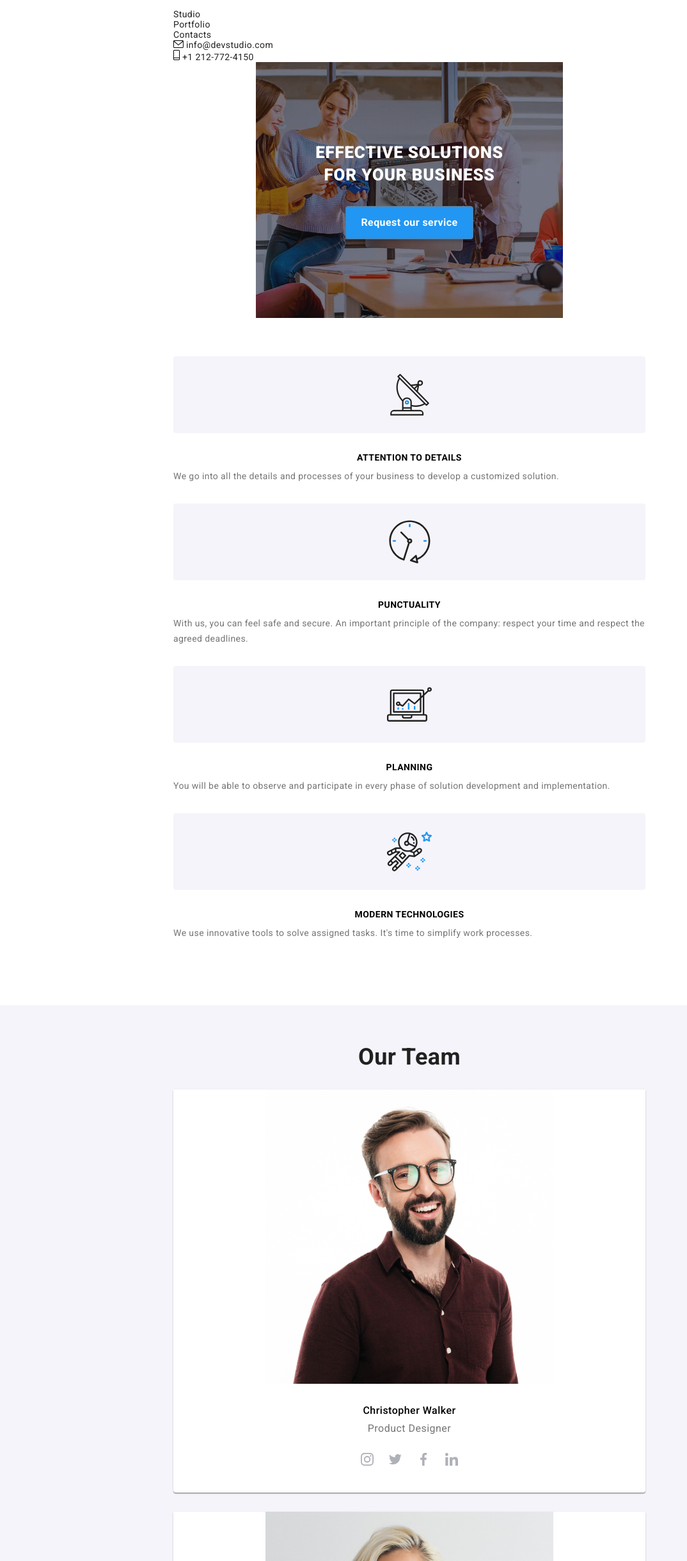
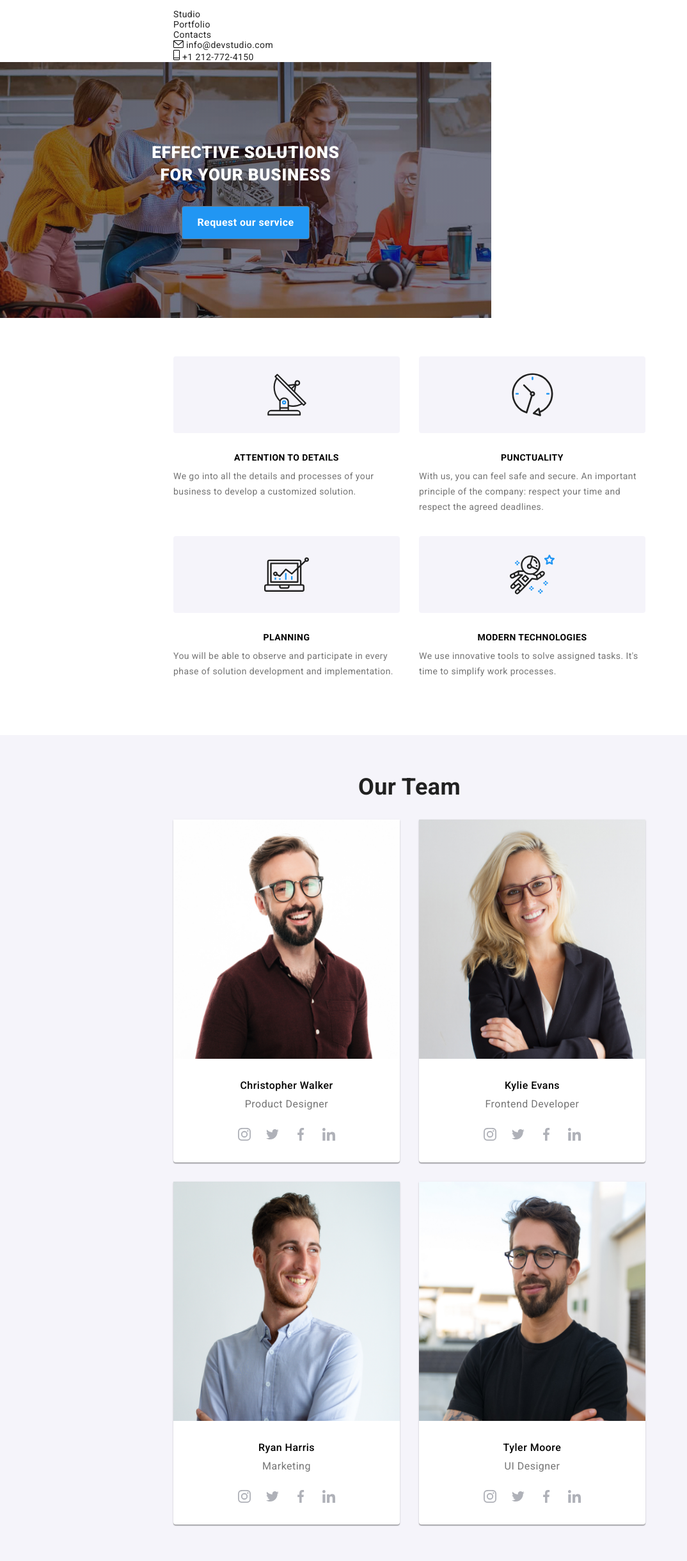
Before and after one commit to Aivazov/webstudio-adaptive-layout, a plain HTML site: page index.html in a window 1280 px wide. Shown: the part 46-2486 px from the top of the page at 64% size, without its empty margins (0-1074 px from the left). Drawn offline with Linux system fonts and the light colour scheme.

Commit message:
making our team and clients section adapt

```diff
--- a/index.html
+++ b/index.html
@@ -144,7 +144,7 @@
 
       <section class="container">
         <ul class="soft-skills-section">
-          <li>
+          <li class="soft-skills__list-item">
             <div class="soft-skills__icons-div">
               <svg class="soft-skills__icons-list" width="65" height="70">
                 <use
@@ -158,7 +158,7 @@
               develop a customized solution.
             </p>
           </li>
-          <li>
+          <li class="soft-skills__list-item">
             <div class="soft-skills__icons-div">
               <svg class="soft-skills__icons-list" width="67" height="70">
                 <use
@@ -172,7 +172,7 @@
               the company: respect your time and respect the agreed deadlines.
             </p>
           </li>
-          <li>
+          <li class="soft-skills__list-item">
             <div class="soft-skills__icons-div">
               <svg class="soft-skills__icons-list" width="70" height="70">
                 <use
@@ -186,7 +186,7 @@
               solution development and implementation.
             </p>
           </li>
-          <li>
+          <li class="soft-skills__list-item">
             <div class="soft-skills__icons-div">
               <svg class="soft-skills__icons-list" width="70" height="70">
                 <use
--- a/sass/components/hero__section/_hero.scss
+++ b/sass/components/hero__section/_hero.scss
@@ -22,6 +22,22 @@
   // background-origin: border-box;
   margin-bottom: 60px;
   padding: 118px 0;
+
+  @media screen and (min-width: 768px) {
+    margin: 0;
+    background-size: cover;
+    margin-bottom: 60px;
+
+    max-width: 768px;
+    height: 400px;
+  }
+
+  @media screen and (min-width: 1440px) {
+    margin-bottom: 94px;
+
+    max-width: 1600px;
+    height: 600px;
+  }
 }
 
 .hero > .container {
@@ -42,6 +58,15 @@
   line-height: 1.3636;
   padding: 0 60px;
   margin-bottom: 30px;
+
+  @media screen and (min-width: 768px) {
+    padding: 0 204px;
+  }
+
+  @media screen and (min-width: 1440px) {
+    font-size: 44px;
+    padding: 0 270px;
+  }
 }
 
 .button {
@@ -58,6 +83,7 @@
   transition: 1s ease;
   border-radius: 4px;
   cursor: pointer;
+  box-sizing: border-box;
 }
 
 .hero .button:hover {
--- a/sass/components/our-team__section/_our-team.scss
+++ b/sass/components/our-team__section/_our-team.scss
@@ -2,7 +2,7 @@
   background-color: $bg-tertiary-color;
   padding-bottom: 60px;
 
-  @media screen and (min-width: 1600px) {
+  @media screen and (min-width: 1440px) {
     padding-bottom: 94px;
   }
 }
--- a/sass/components/our-team__section/_our-team__img.scss
+++ b/sass/components/our-team__section/_our-team__img.scss
@@ -2,4 +2,14 @@
   width: 450px;
   height: 460px;
   margin-bottom: 30px;
+
+  @media screen and (min-width: 768px) {
+    width: 354px;
+    height: 374px;
+  }
+
+  @media screen and (min-width: 1440px) {
+    width: 270px;
+    height: 260px;
+  }
 }
--- a/sass/components/our-team__section/_our-team__list.scss
+++ b/sass/components/our-team__section/_our-team__list.scss
@@ -1,5 +1,12 @@
 .our-team__list {
   background: inherit;
+
+  @media screen and (min-width: 768px) {
+    display: flex;
+    flex-direction: row;
+    flex-wrap: wrap;
+    justify-content: space-between;
+  }
 }
 
 .our-team__person {
@@ -13,6 +20,21 @@
   &:last-child {
     margin-bottom: 0;
   }
+
+  @media screen and (min-width: 768px) {
+    width: 354px;
+    height: 536px;
+
+    &:nth-last-child(-n + 2) {
+      margin-bottom: 0;
+    }
+  }
+
+  @media screen and (min-width: 1440px) {
+    width: 270px;
+    height: 428px;
+    margin-bottom: 0;
+  }
 }
 
 //   background-color: $bg-tertiary-color;
--- a/sass/components/regular-clients__section/_regular-clients.scss
+++ b/sass/components/regular-clients__section/_regular-clients.scss
@@ -1,4 +1,8 @@
 .regular-customers__title {
+
+  @media screen and (min-width: 1440px) {
+    padding-bottom: 50px;
+  }
 }
 
 .regular-customers__list {
@@ -7,7 +11,7 @@
   flex-wrap: wrap;
   margin-bottom: 60px;
 
-  @media screen and (min-width: 1600px) {
+  @media screen and (min-width: 1440px) {
     margin-bottom: 94px;
     flex-wrap: nowrap;
   }
@@ -22,7 +26,7 @@
     margin-bottom: 0;
   }
 
-  @media screen and (min-width: 1600px) {
+  @media screen and (min-width: 1440px) {
     &:nth-child(2n + 1) {
       margin-bottom: 0;
     }
@@ -42,7 +46,7 @@
     border: 1px solid $accent-color;
   }
 
-  @media screen and (min-width: 1600px) {
+  @media screen and (min-width: 1440px) {
     width: 170px;
     height: 92px;
 
--- a/sass/components/skills__section/_soft-skills.scss
+++ b/sass/components/skills__section/_soft-skills.scss
@@ -1,5 +1,34 @@
 .soft-skills-section {
   margin-right: 0;
-  margin-bottom: 100px;
+  margin-bottom: 60px;
   font-size: 14px;
+
+  @media screen and (min-width: 768px) {
+    display: flex;
+    flex-direction: row;
+    flex-wrap: wrap;
+    justify-content: space-between;
+  }
+
+  @media screen and (min-width: 1440px) {
+    margin-bottom: 94px;
+  }
 }
+
+.soft-skills__list-item {
+  @media screen and (min-width: 768px) {
+    width: 354px;
+    height: 251px;
+
+    margin-bottom: 30px;
+
+    &:nth-last-child(-n + 2) {
+      margin-bottom: 0;
+    }
+  }
+
+  @media screen and (min-width: 1440px) {
+    width: 270px;
+    margin-bottom: 0;
+  }
+}
```
Also changed, not shown: css/main.css, css/main.min.css, 2 other files.
